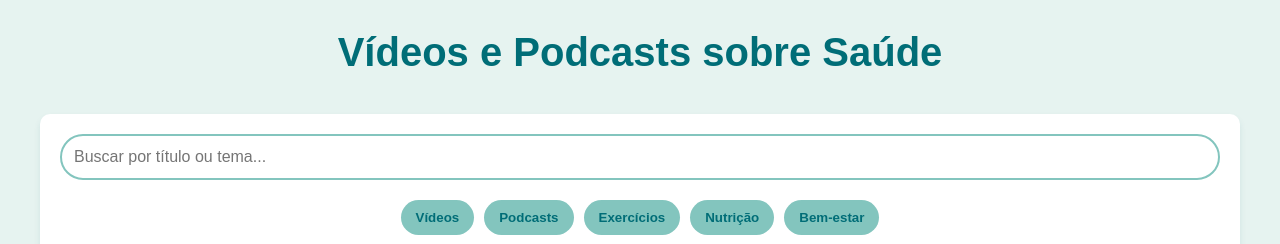
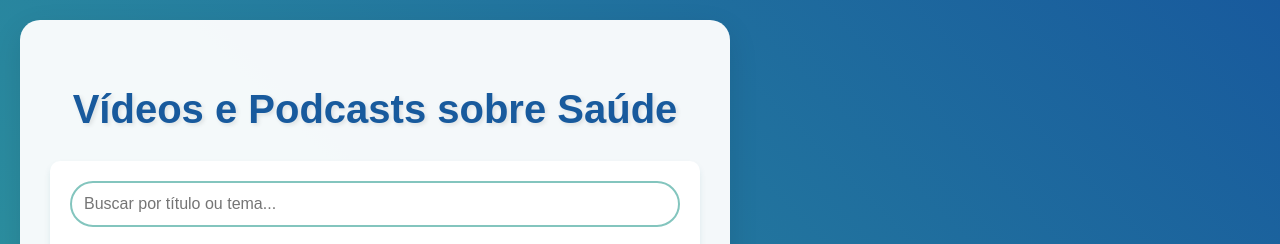
Before and after one commit to marcosgbarros/aplicativo-IMC, a website: page videos-podcasts.html in a window 1280 px wide. Shown: the top 244 px of the page. Drawn offline with Linux system fonts and the light colour scheme.

Commit message:
modified style

```diff
--- a/videos-podcasts.html
+++ b/videos-podcasts.html
@@ -4,21 +4,27 @@
 <style>
   body {
     font-family: 'Arial', sans-serif;
-    background-color: #e6f3f0;
+    background: linear-gradient(45deg, #43cea2, #185a9d);
     margin: 0;
     padding: 20px;
     line-height: 1.6;
   }
   .container {
-    max-width: 1200px;
-    margin: 0 auto;
-  }
-  h1 {
-    text-align: center;
-    color: #006d77;
-    margin-bottom: 30px;
-    font-size: 2.5em;
-  }
+  background: rgba(255, 255, 255, 0.95);
+  border-radius: 20px;
+  padding: 30px;
+  box-shadow: 0 10px 30px rgba(0, 0, 0, 0.1);
+  max-width: 650px;
+  width: 100%;
+  position: relative;
+}
+h1 {
+  color: #185a9d;
+  text-align: center;
+  margin-bottom: 20px;
+  font-size: 2.5em;
+  text-shadow: 2px 2px 4px rgba(0, 0, 0, 0.1);
+}
   .search-filter-container {
     background-color: #ffffff;
     padding: 20px;
```
Also changed, not shown: receitas.html (+15 -9 lines).
